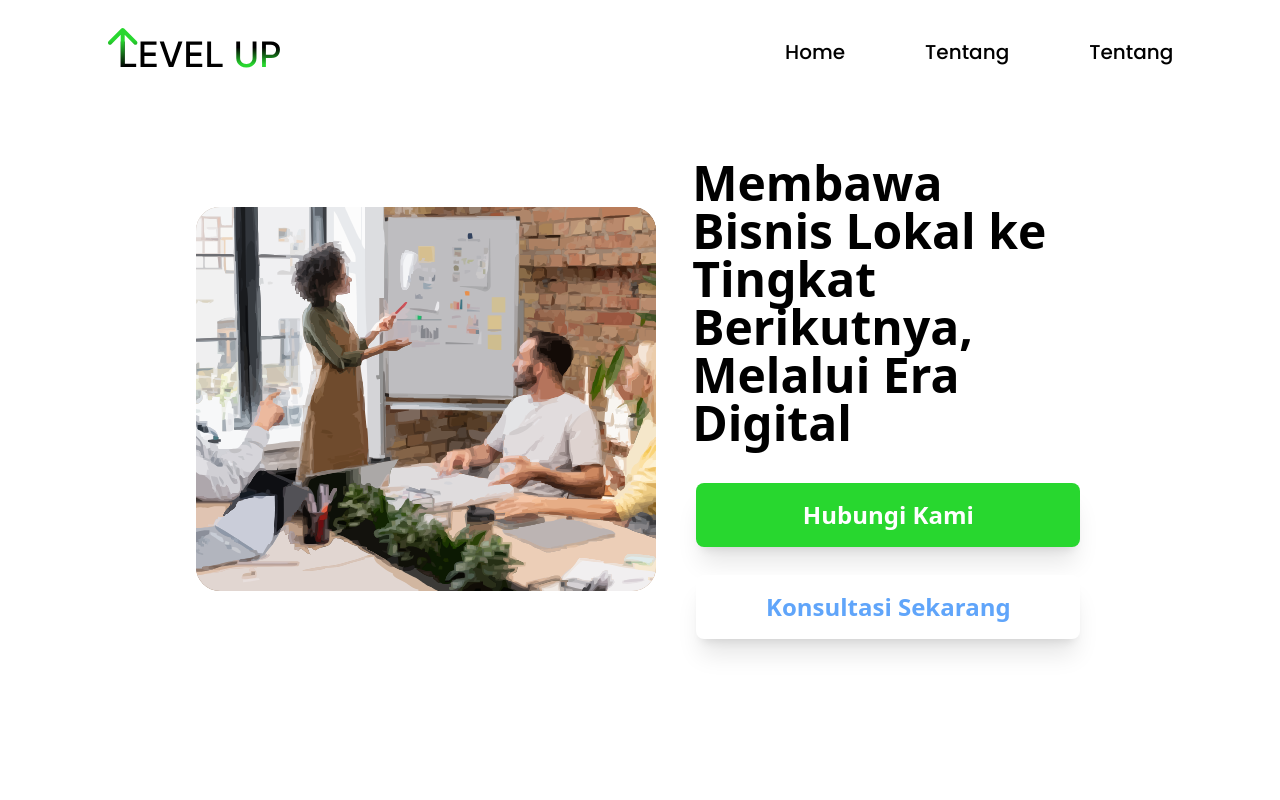
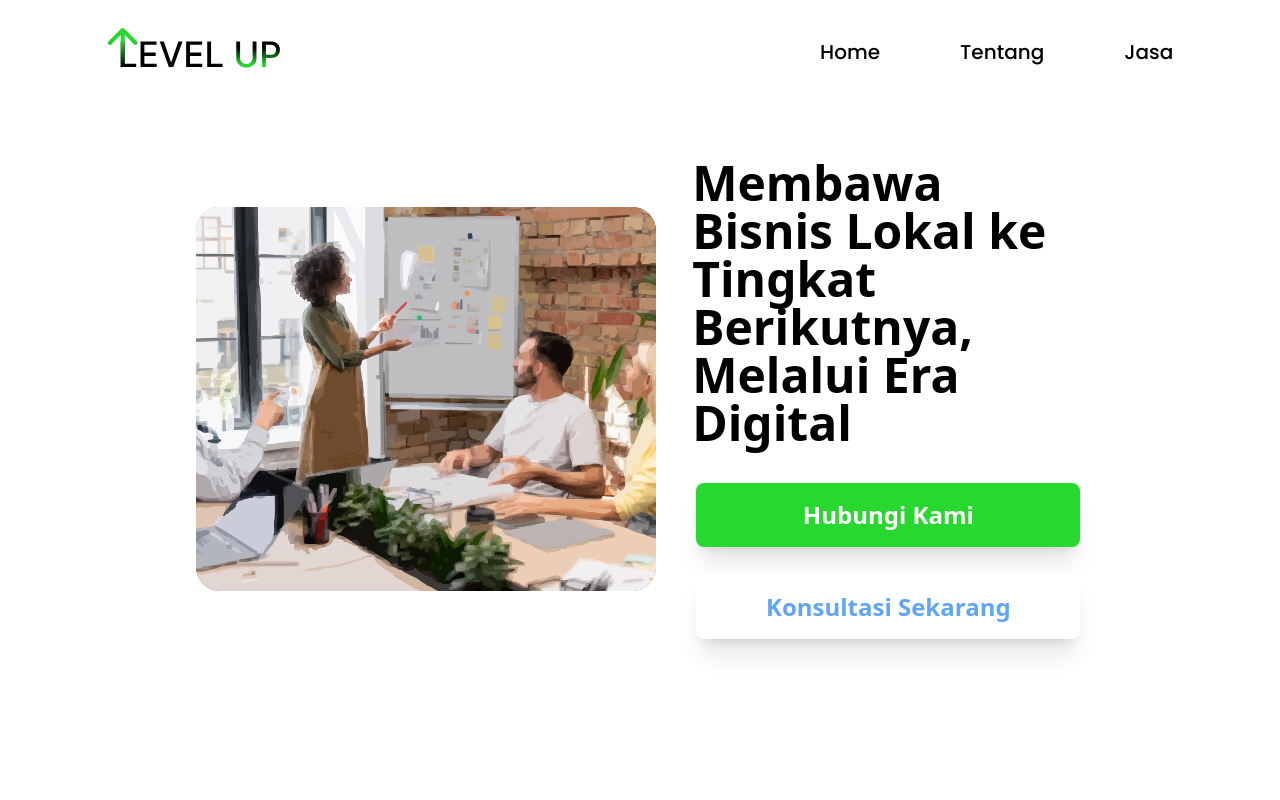
Before and after one commit to AkbarPrayuda/Level-Up-Agency, a React (Vite) app: page / in a window 1280 px wide. Shown: the top 800 px of the page. Built offline with nearby package versions, Linux system fonts and the light colour scheme.

Commit message:
Fixed Bug

```diff
--- a/src/Components/Navbar/NavbarComponents.jsx
+++ b/src/Components/Navbar/NavbarComponents.jsx
@@ -44,7 +44,7 @@ const NavbarComponents = () => {
                    onSetActive={handleSetActive}
                   className="border-black hover:cursor-pointer hover:border-b-2"
 
-                >Tentang</Link>
+                >Jasa</Link>
                 {/* <li> <a href="" className="hover:border-b-2 hover:border-black">Kontak</a></li> */}
             </ul>
         </nav>
```
